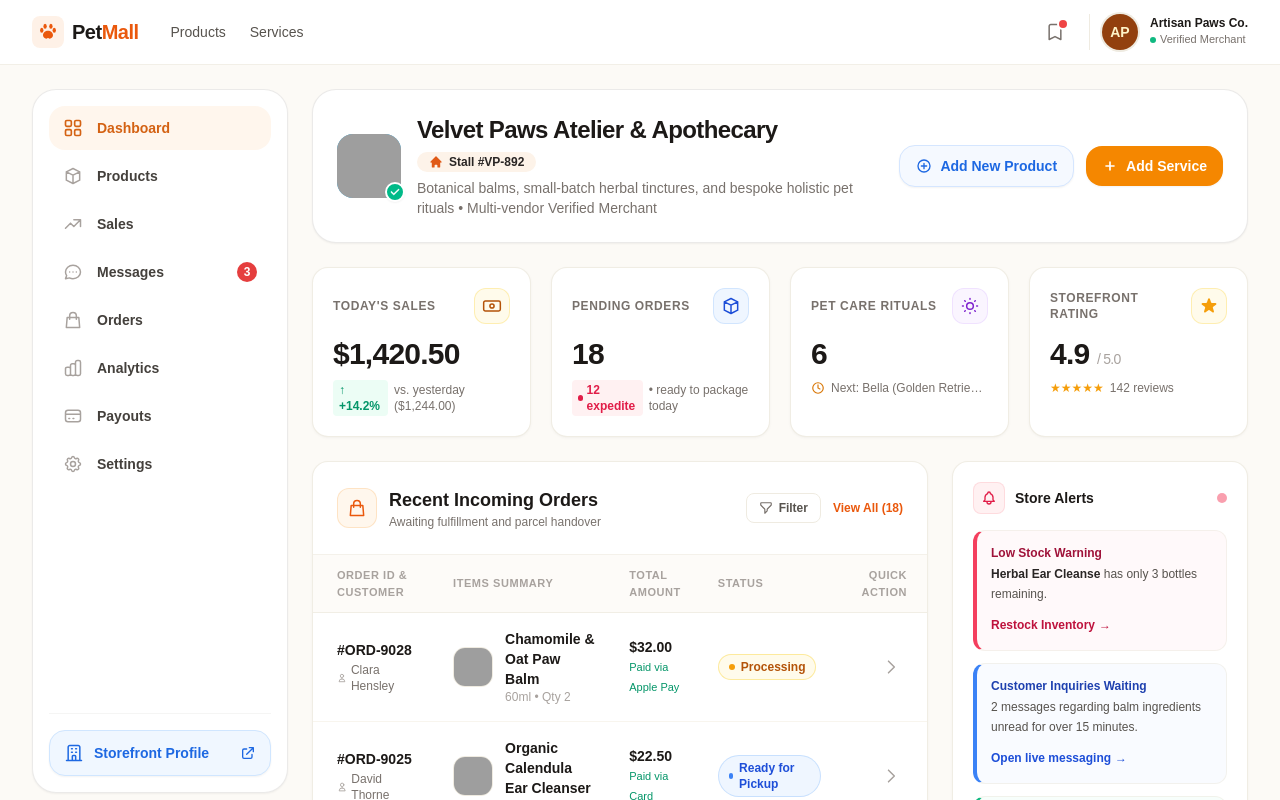
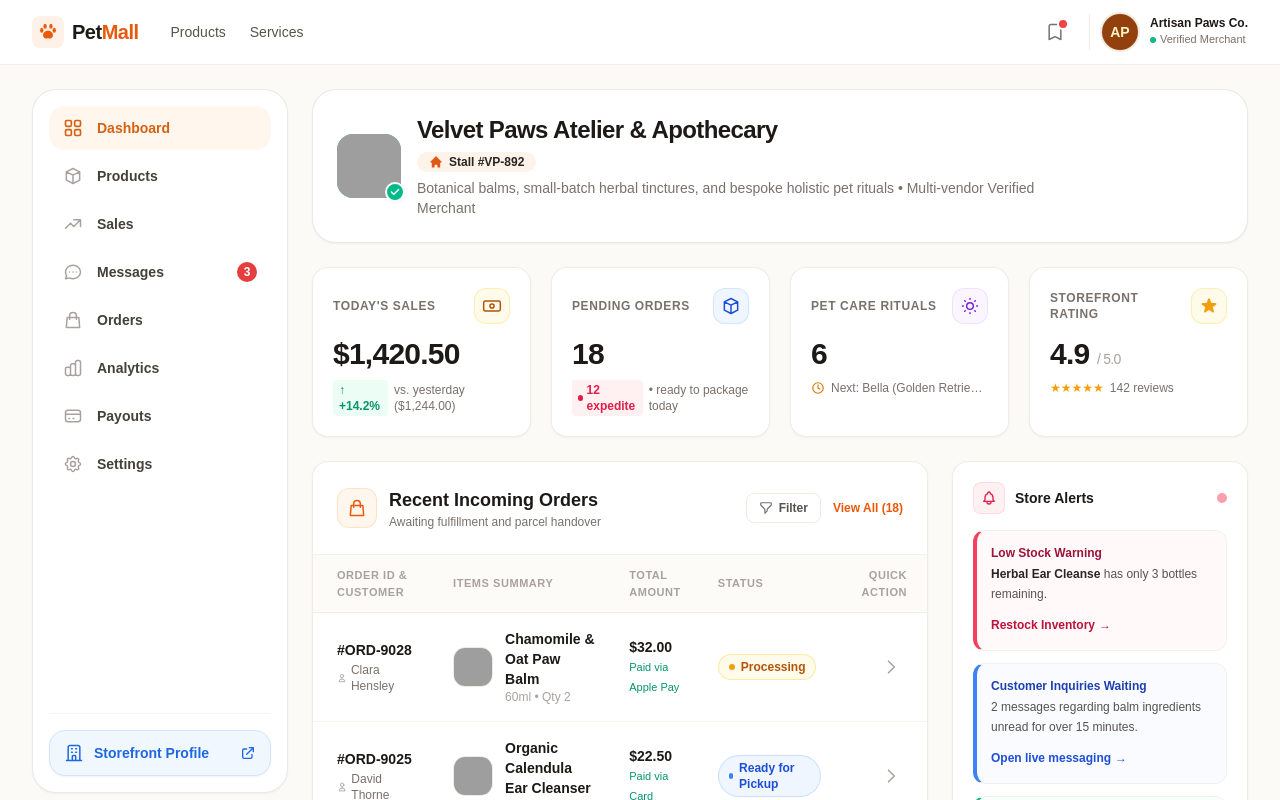
Before and after one commit to chhanun178/Pet_Mall_Web_2, a Nuxt app: page / in a window 1280 px wide. Shown: the top 800 px of the page. Built offline with nearby package versions, Linux system fonts and the light colour scheme; grey boxes are pictures that could not be loaded; a web font is replaced by a local one.

Commit message:
feat(dashboard): remove Add New Product and Add Service buttons from store banner

```diff
--- a/app/components/dashboard/StoreBanner.vue
+++ b/app/components/dashboard/StoreBanner.vue
@@ -38,39 +38,9 @@
         </p>
       </div>
     </div>
-
-    <!-- Quick Action Buttons -->
-    <div class="flex items-center gap-3 shrink-0">
-      <!-- Add New Product Button -->
-      <button
-        type="button"
-        @click="openAddProduct"
-        class="inline-flex items-center gap-2 px-4 py-2.5 rounded-2xl border border-[#D5E6FF] bg-[#F5F9FF] hover:bg-[#EBF3FF] text-[#1D68E2] text-sm font-semibold transition-all shadow-sm active:scale-95 cursor-pointer"
-      >
-        <svg class="w-4 h-4 text-[#1D68E2]" fill="none" stroke="currentColor" stroke-width="2" viewBox="0 0 24 24">
-          <circle cx="12" cy="12" r="9"/>
-          <path stroke-linecap="round" stroke-linejoin="round" d="M12 8v8m-4-4h8"/>
-        </svg>
-        <span>Add New Product</span>
-      </button>
-
-      <!-- Add Service Button -->
-      <button
-        type="button"
-        @click="openAddService"
-        class="inline-flex items-center gap-2 px-4 py-2.5 rounded-2xl bg-[#F58700] hover:bg-[#E07A00] text-white text-sm font-semibold transition-all shadow-sm active:scale-95 cursor-pointer"
-      >
-        <svg class="w-4 h-4" fill="none" stroke="currentColor" stroke-width="2.5" viewBox="0 0 24 24">
-          <path stroke-linecap="round" stroke-linejoin="round" d="M12 6v6m0 0v6m0-6h6m-6 0H6"/>
-        </svg>
-        <span>Add Service</span>
-      </button>
-    </div>
   </div>
 </template>
 
 <script setup lang="ts">
-import { useProducts } from '~/composables/useProducts'
-
-const { openAddProduct, openAddService } = useProducts()
+//
 </script>
```
